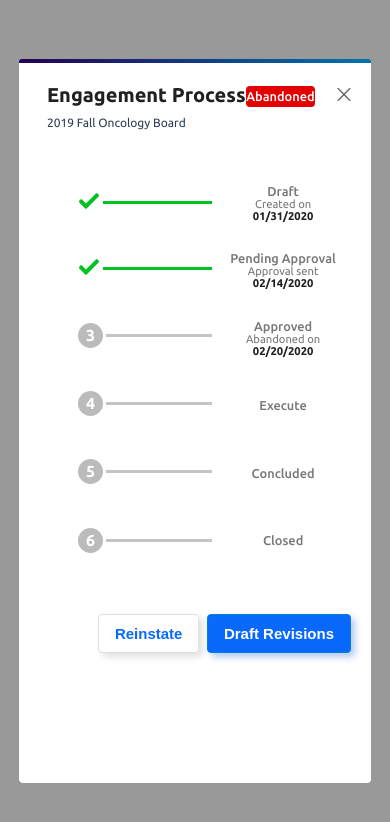
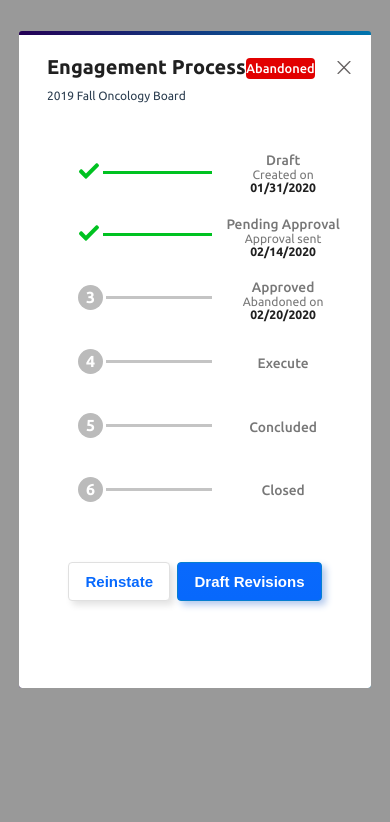
Before and after one commit to ZoiloGranda/modal-test, a Vue app: page / in a window 390 px wide. Both pictures are taken after a click on the button "Open Modal". Shown: the top 822 px of the page. Built offline with nearby package versions, Linux system fonts and the light colour scheme.

Commit message:
More responsive css

```diff
--- a/src/components/Modal.vue
+++ b/src/components/Modal.vue
@@ -114,11 +114,20 @@ export default {
  }
  .row-reverse {
   flex-direction: row-reverse;
+   @media only screen and (max-width: 400px) {
+    justify-content: center;
+  }
  }
 }
 @media only screen and (max-width: 400px) {
+ .modal{
+  height: 100%;
+  overflow:hidden;
  .modal-content{
-  height: 80%;
+  height: 75vh;
+  margin: 8% auto;
+  padding: 20px 20px 0px 20px;
  }
 }
+}
 </style>
--- a/src/components/Steps.vue
+++ b/src/components/Steps.vue
@@ -159,12 +159,12 @@ export default {
    }
    p.step-status, p.step-date{
     margin: 0 auto;
-    font-size: 0.7rem;
+    font-size: 0.76rem;
 
    }
    p.step-title{
     margin: 0 auto;
-    font-size: 0.8rem;
+    font-size: 0.86rem;
    }
   }
 
```
